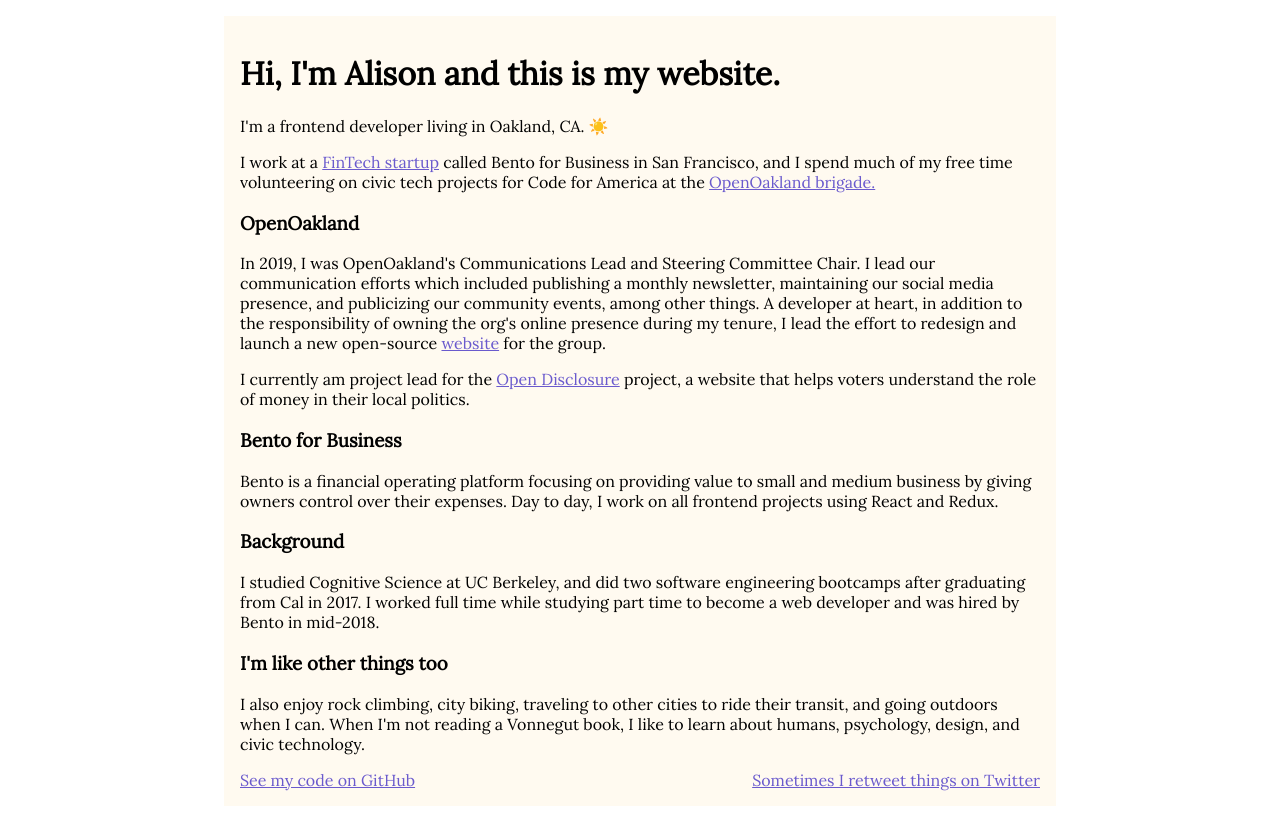
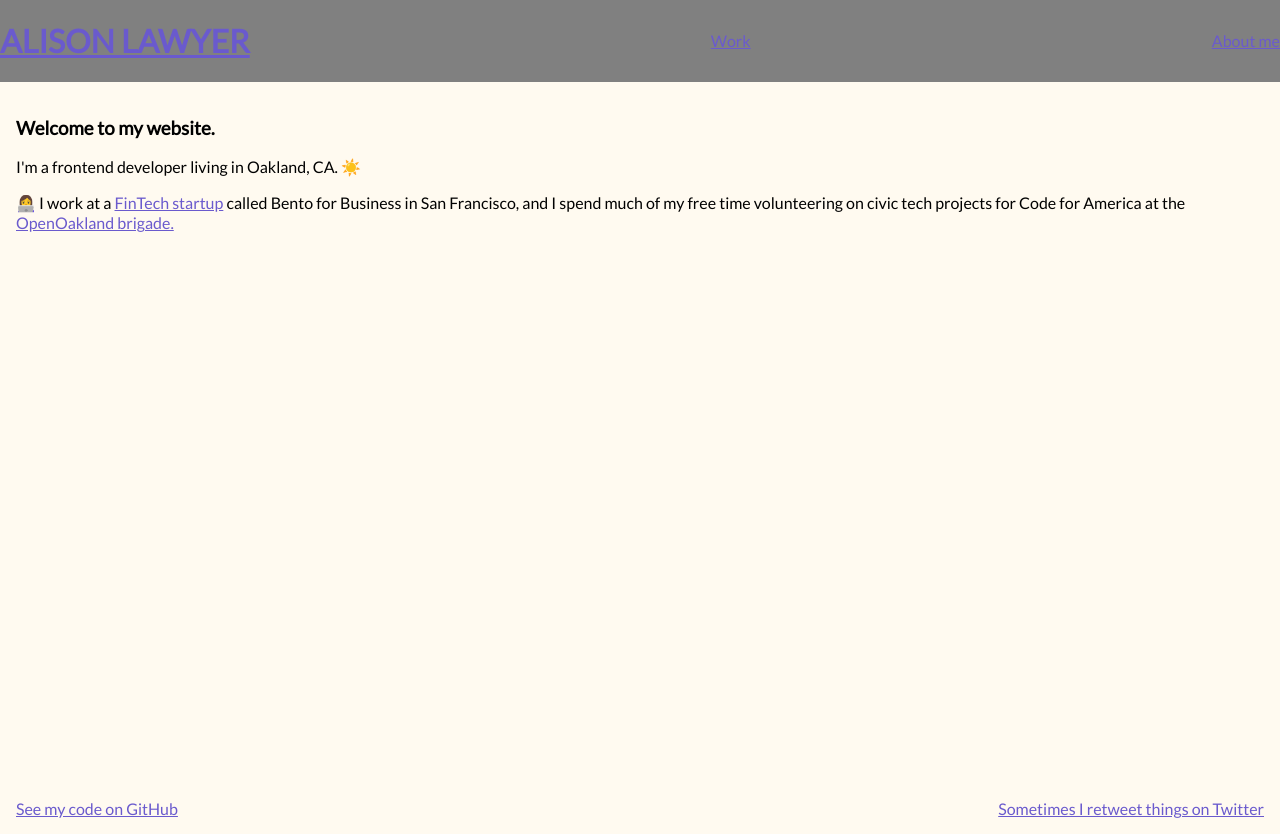
Before and after one commit to anlawyer/alisoncodes, a Gatsby site: page / in a window 1280 px wide. Built offline with nearby package versions, Linux system fonts and the light colour scheme; Gatsby itself is replaced by a stand-in of ours.

Commit message:
Content updates, restructuring files, layout

```diff
--- a/src/components/Head.js
+++ b/src/components/Head.js
@@ -15,6 +15,7 @@
       }
     `
   );
+
   return (
     <Helmet>
       <title>{data.site.siteMetadata.title}</title>
--- a/src/components/Header.js
+++ b/src/components/Header.js
@@ -1,9 +1,24 @@
 import React, { Component } from "react";
+import { Link } from "gatsby";
 
-class Header extends Component {
-  render() {
-    return <div />;
-  }
-}
+import styled from "styled-components";
+
+const Wrapper = styled.div`
+  display: flex;
+  flex-direction: row;
+  align-items: center;
+  justify-content: space-between;
+  background-color: gray;
+`;
+
+const Header = () => (
+  <Wrapper>
+    <Link to="/">
+      <h1>ALISON LAWYER</h1>
+    </Link>
+    <Link to="/work">Work</Link>
+    <Link to="/about">About me</Link>
+  </Wrapper>
+);
 
 export default Header;
--- a/src/components/Layout.js
+++ b/src/components/MainLayout.js
@@ -3,32 +3,37 @@
 import Footer from "./Footer";
 import Head from "./Head";
 
-import styled from "styled-components";
+import styled, { createGlobalStyle } from "styled-components";
+
+const GlobalStyle = createGlobalStyle`
+  body {
+    margin: 0;
+    background-color: floralwhite;
+    font-family: "Lato", sans-serif;
+    a {
+      color: slateblue;
+    }
+  }
+`;
 
 const Container = styled.div`
-  margin: 1rem auto;
-  max-width: 800px;
   padding: 1rem;
   display: flex;
   flex-direction: column;
   min-height: 90vh;
-  background-color: floralwhite;
-  font-family: "Lora", serif;
-  a {
-    color: slateblue;
-  }
 `;
 
 const Content = styled.div`
   flex: 1;
 `;
 
-const Layout = ({ children }) => {
+const MainLayout = ({ children }) => {
   return (
     <>
+      <GlobalStyle />
       <Head />
+      <Header />
       <Container>
-        <Header />
         <Content>{children}</Content>
         <Footer />
       </Container>
@@ -36,4 +41,4 @@
   );
 };
 
-export default Layout;
+export default MainLayout;
--- a/src/pages/index.js
+++ b/src/pages/index.js
@@ -1,10 +1,10 @@
 import React from "react";
-import Layout from "../components/Layout";
+import MainLayout from "../components/MainLayout";
 
 export default function App() {
   return (
-    <Layout>
-      <h1>Hi, I'm Alison and this is my website.</h1>
+    <MainLayout>
+      <h3>Welcome to my website.</h3>
       <p>
         I'm a frontend developer living in Oakland, CA.{" "}
         <span role="img" aria-label="sunny emoji">
@@ -13,9 +13,9 @@
       </p>
 
       <p>
-        {/* <span role="img" aria-label="woman with laptop emoji">
+        <span role="img" aria-label="woman with laptop emoji">
           👩‍💻
-        </span>{" "} */}
+        </span>{" "}
         I work at a{" "}
         <a
           target="_blank"
@@ -34,60 +34,6 @@
           OpenOakland brigade.
         </a>
       </p>
-
-      <h3>OpenOakland</h3>
-      <p>
-        In 2019, I was OpenOakland's Communications Lead and Steering Committee
-        Chair. I lead our communication efforts which included publishing a
-        monthly newsletter, maintaining our social media presence, and
-        publicizing our community events, among other things. A developer at
-        heart, in addition to the responsibility of owning the org's online
-        presence during my tenure, I lead the effort to redesign and launch a
-        new open-source{" "}
-        <a
-          target="_blank"
-          rel="noopener noreferrer"
-          href="https://github.com/openoakland/openoakland.org"
-        >
-          website
-        </a>{" "}
-        for the group.
-      </p>
-      <p>
-        I currently am project lead for the{" "}
-        <a
-          target="_blank"
-          rel="noopener noreferrer"
-          href="https://opendisclosure.io"
-        >
-          Open Disclosure
-        </a>{" "}
-        project, a website that helps voters understand the role of money in
-        their local politics.
-      </p>
-
-      <h3>Bento for Business</h3>
-      <p>
-        Bento is a financial operating platform focusing on providing value to
-        small and medium business by giving owners control over their expenses.
-        Day to day, I work on all frontend projects using React and Redux.
-      </p>
-
-      <h3>Background</h3>
-      <p>
-        I studied Cognitive Science at UC Berkeley, and did two software
-        engineering bootcamps after graduating from Cal in 2017. I worked full
-        time while studying part time to become a web developer and was hired by
-        Bento in mid-2018.
-      </p>
-
-      <h3>I'm like other things too</h3>
-      <p>
-        I also enjoy rock climbing, city biking, traveling to other cities to
-        ride their transit, and going outdoors when I can. When I'm not reading
-        a Vonnegut book, I like to learn about humans, psychology, design, and
-        civic technology.
-      </p>
-    </Layout>
+    </MainLayout>
   );
 }
```
Also changed, not shown: src/pages/about.js (added, +25 -0 lines), src/pages/work.js (added, +47 -0 lines).
